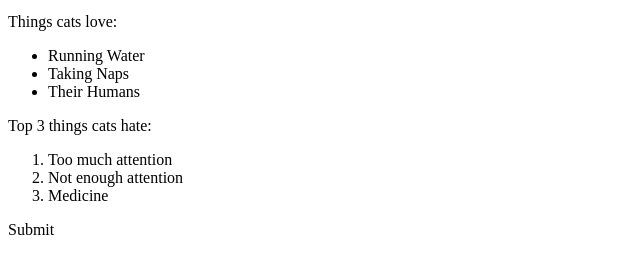
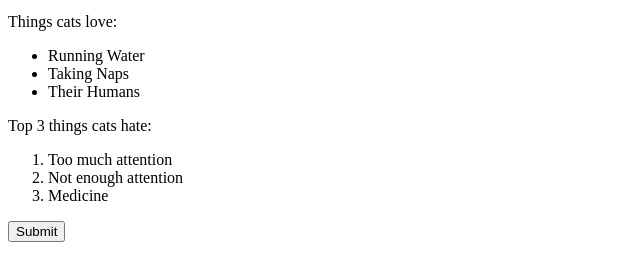
Before and after one commit to BosneviNedzma/Repo08, a website: page ex17/src/index.html in a window 1280 px wide. Shown: the part 362-642 px from the top of the page, without its empty margins (0-640 px from the left). Drawn offline with Linux system fonts and the light colour scheme.

Commit message:
Update index.html

```diff
--- a/ex17/src/index.html
+++ b/ex17/src/index.html
@@ -18,7 +18,7 @@ cat photos</a></p>
 <li>Medicine</li>
 </ol>
 <form action ="/submit-cat-photo" <input type="text" placeholder ="cat photo URL">
-<botton type="submit">Submit</botton>
+<button type="submit">Submit</button>
     </form>
 </main>
 
```
